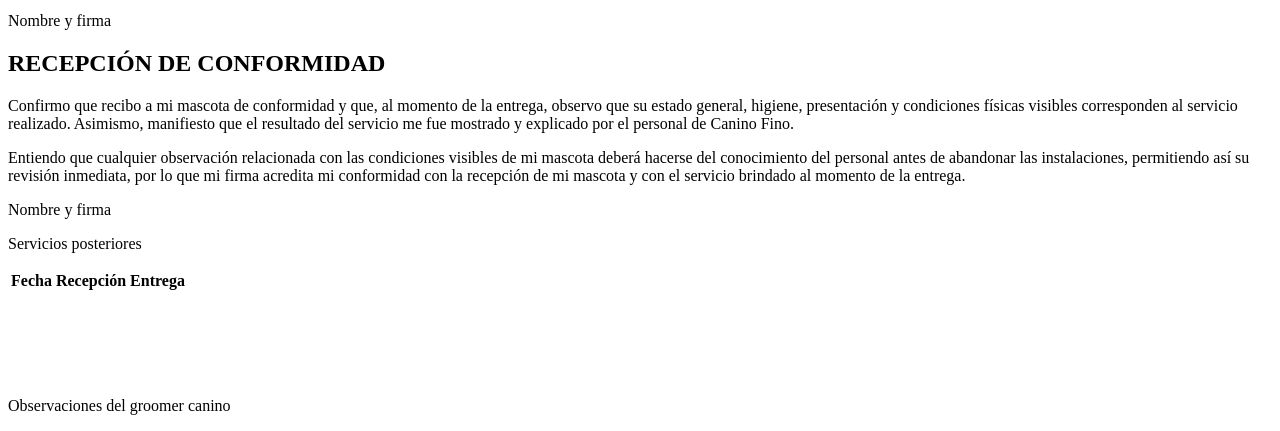
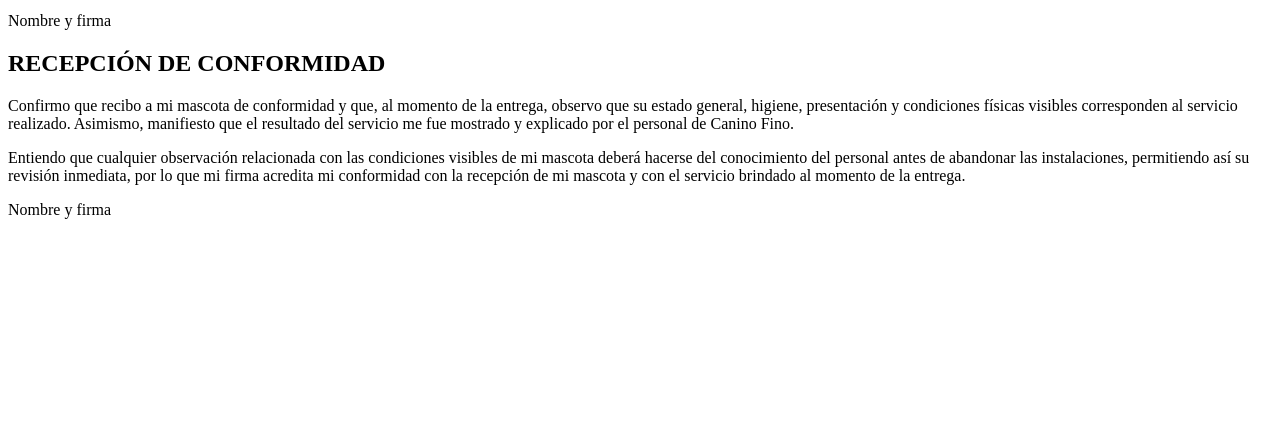
Before and after one commit to michigeeks/canino-fino, a Python web app: template templates/ficha_spa_grooming.html in a window 1280 px wide. Shown: the part 1034-1465 px from the top of the page. After the commit the page ends 1253 px from the top, so only its background shows below. Run offline with Jinja, Linux system fonts and the light colour scheme; the template is opened without the code that fills it, so the values that code supplies are empty.

Commit message:
Eliminar tablas Manuales. Formato 2

```diff
--- a/templates/ficha_spa_grooming.html
+++ b/templates/ficha_spa_grooming.html
@@ -110,21 +110,6 @@
             </div>
         </div>
 
-        <p class="campo-titulo">Servicios posteriores</p>
-        <table class="tabla-servicios">
-            <tr>
-                <th>Fecha</th>
-                <th>Recepción</th>
-                <th>Entrega</th>
-            </tr>
-            <tr><td>&nbsp;</td><td>&nbsp;</td><td>&nbsp;</td></tr>
-            <tr><td>&nbsp;</td><td>&nbsp;</td><td>&nbsp;</td></tr>
-            <tr><td>&nbsp;</td><td>&nbsp;</td><td>&nbsp;</td></tr>
-            <tr><td>&nbsp;</td><td>&nbsp;</td><td>&nbsp;</td></tr>
-        </table>
-
-        <p class="campo-titulo">Observaciones del groomer canino</p>
-        <div class="caja-groomer"></div>
 
     </div>
 
```
